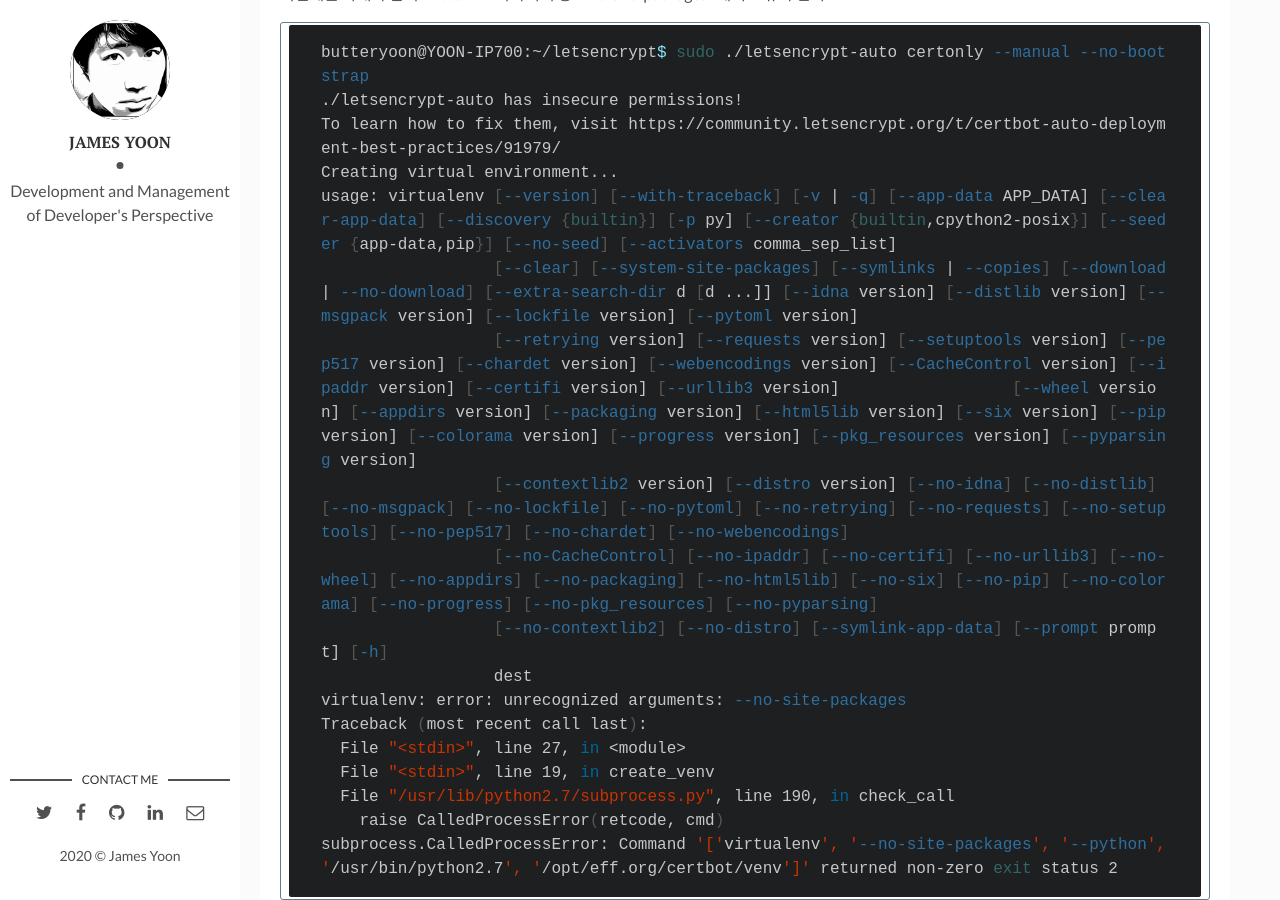
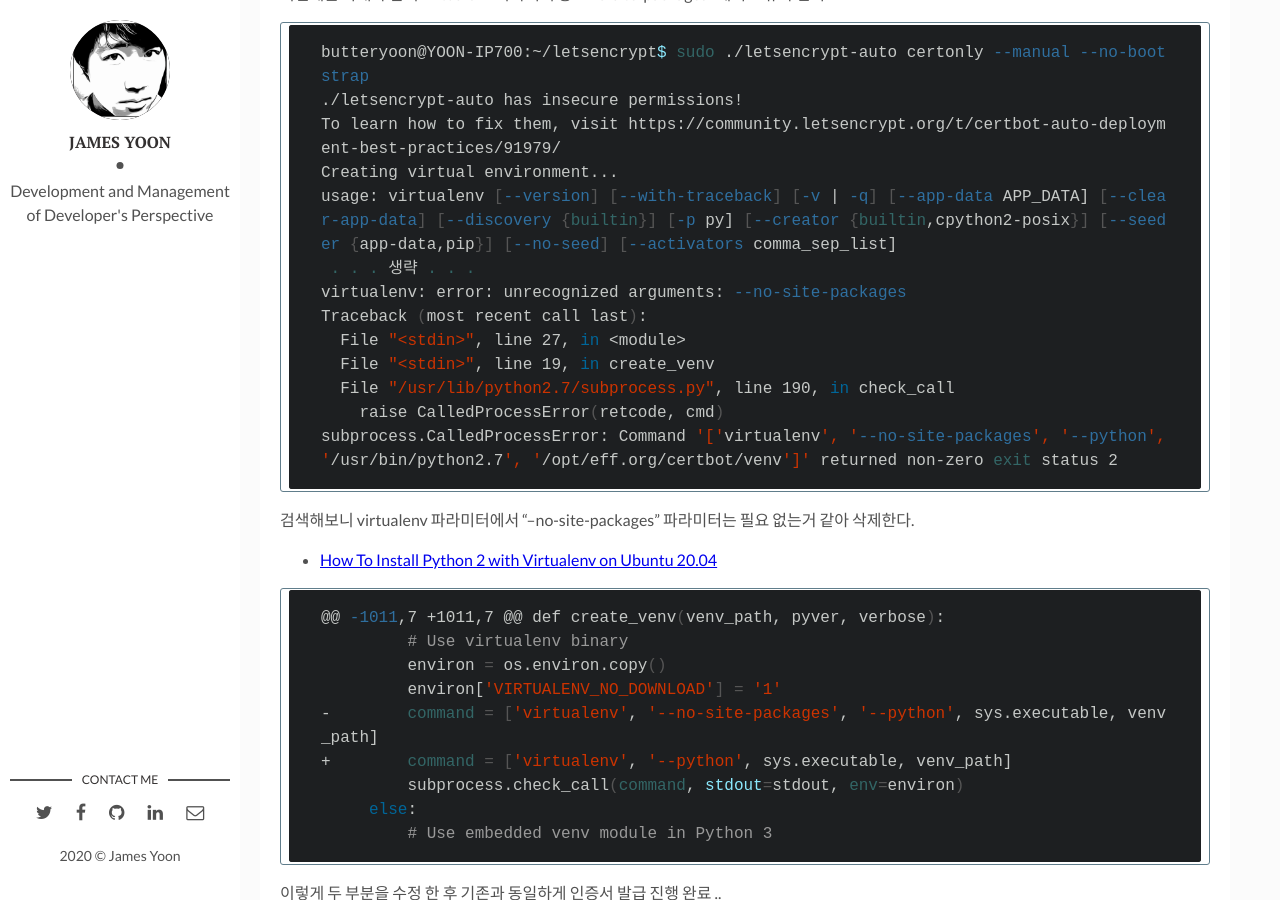
Before and after one commit to butteryoon/butteryoon.github.io, a Jekyll site: the page built from _posts/2020-10-09-letsencryption_wsl.md, in a window 1280 px wide and 900 px high, scrolled down 2173 px. Built offline with Jekyll 4.4.1, drawn with Linux system fonts in a browser that asks for light colours; comment, search, counter and statistics services are not loaded.

Commit message:
diff code 정리

```diff
--- a/_posts/2020-10-09-letsencryption_wsl.md
+++ b/_posts/2020-10-09-letsencryption_wsl.md
@@ -89,12 +89,7 @@
 To learn how to fix them, visit https://community.letsencrypt.org/t/certbot-auto-deployment-best-practices/91979/
 Creating virtual environment...
 usage: virtualenv [--version] [--with-traceback] [-v | -q] [--app-data APP_DATA] [--clear-app-data] [--discovery {builtin}] [-p py] [--creator {builtin,cpython2-posix}] [--seeder {app-data,pip}] [--no-seed] [--activators comma_sep_list]
-                  [--clear] [--system-site-packages] [--symlinks | --copies] [--download | --no-download] [--extra-search-dir d [d ...]] [--idna version] [--distlib version] [--msgpack version] [--lockfile version] [--pytoml version]
-                  [--retrying version] [--requests version] [--setuptools version] [--pep517 version] [--chardet version] [--webencodings version] [--CacheControl version] [--ipaddr version] [--certifi version] [--urllib3 version]                  [--wheel version] [--appdirs version] [--packaging version] [--html5lib version] [--six version] [--pip version] [--colorama version] [--progress version] [--pkg_resources version] [--pyparsing version]
-                  [--contextlib2 version] [--distro version] [--no-idna] [--no-distlib] [--no-msgpack] [--no-lockfile] [--no-pytoml] [--no-retrying] [--no-requests] [--no-setuptools] [--no-pep517] [--no-chardet] [--no-webencodings]
-                  [--no-CacheControl] [--no-ipaddr] [--no-certifi] [--no-urllib3] [--no-wheel] [--no-appdirs] [--no-packaging] [--no-html5lib] [--no-six] [--no-pip] [--no-colorama] [--no-progress] [--no-pkg_resources] [--no-pyparsing]
-                  [--no-contextlib2] [--no-distro] [--symlink-app-data] [--prompt prompt] [-h]
-                  dest
+ . . . 생략 . . .
 virtualenv: error: unrecognized arguments: --no-site-packages
 Traceback (most recent call last):
   File "<stdin>", line 27, in <module>
```
